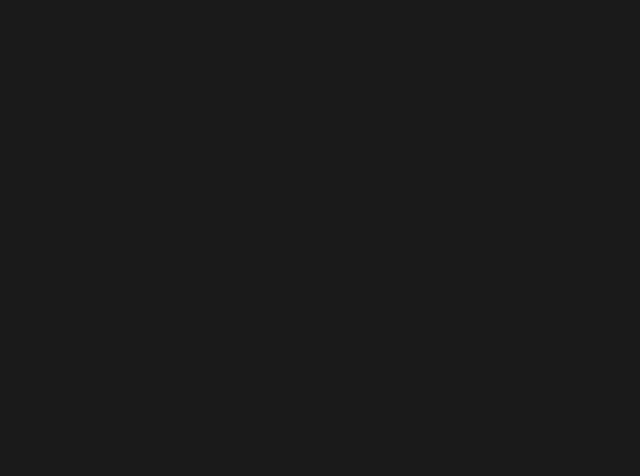
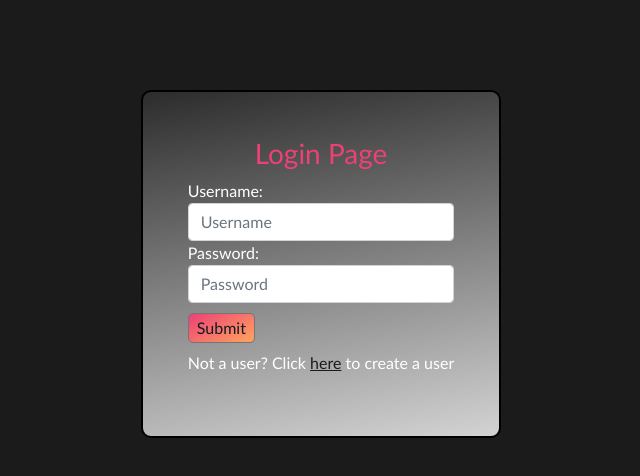
Before and after one commit to IzaMarkstrom/mern-to-do, a React (Create React App) app in the folder client/: page / in a window 1280 px wide. Before the commit this address had no page. Shown: the top 476 px of the page, without its empty margins (319-959 px from the left). Built offline with nearby package versions, Linux system fonts and the light colour scheme.

Commit message:
Changed the path for login

```diff
--- a/client/src/App.js
+++ b/client/src/App.js
@@ -9,13 +9,14 @@
 function App() {
   const [username, setUsername] = useState("")
   const [password, setPassword] = useState("")
+  const [todos, setTodos] = useState([])
 
 
   return (
     <div className="bodyContainer">
     <Routes>
       <Route path="/register" element={<RegisterPage/>} />
-      <Route path="/login" element={<LoginPage/>} />
+      <Route path="/" element={<LoginPage/>} />
       <Route path="/home" element={<HomePage/>} />
     </Routes>
     </div>
```
